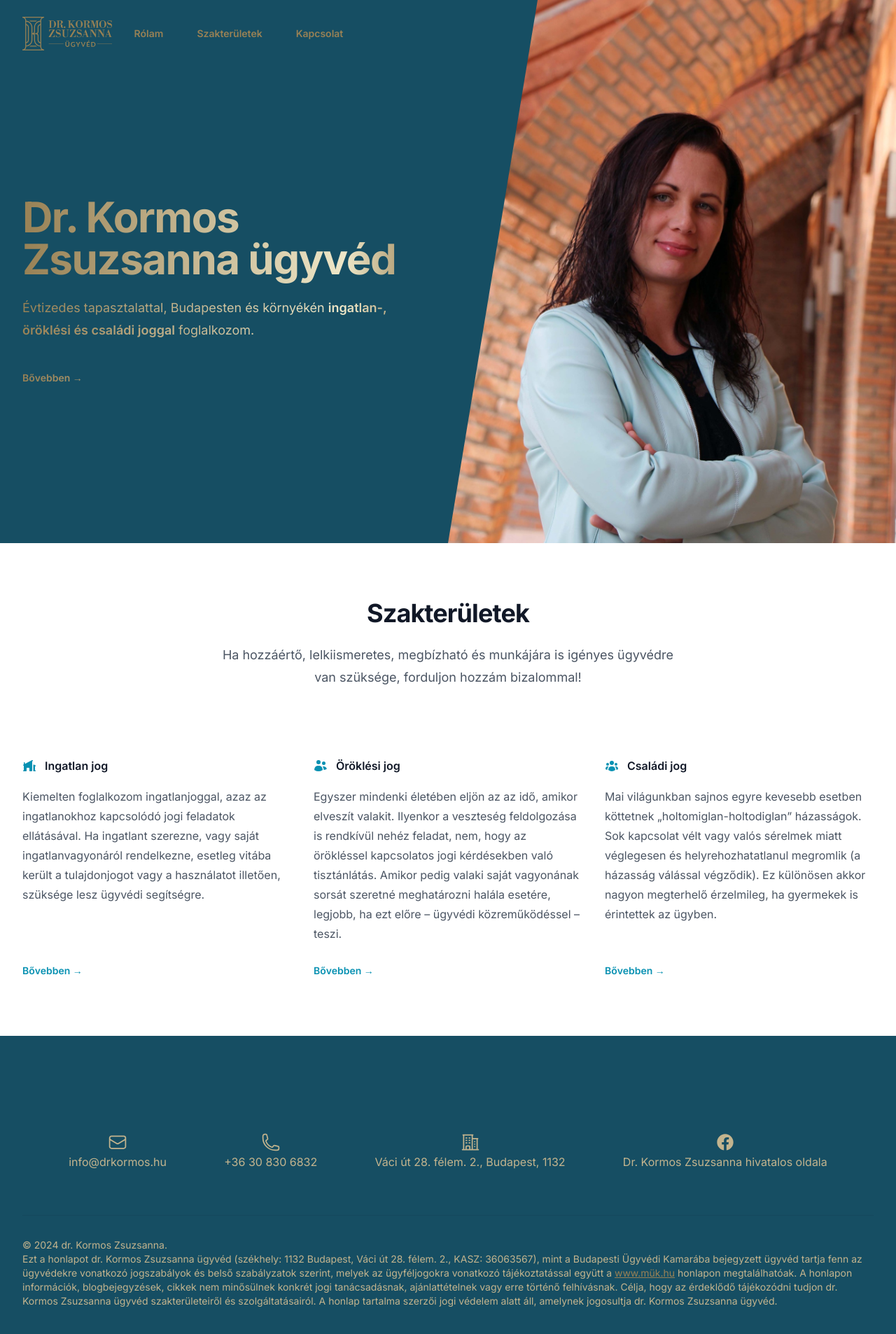
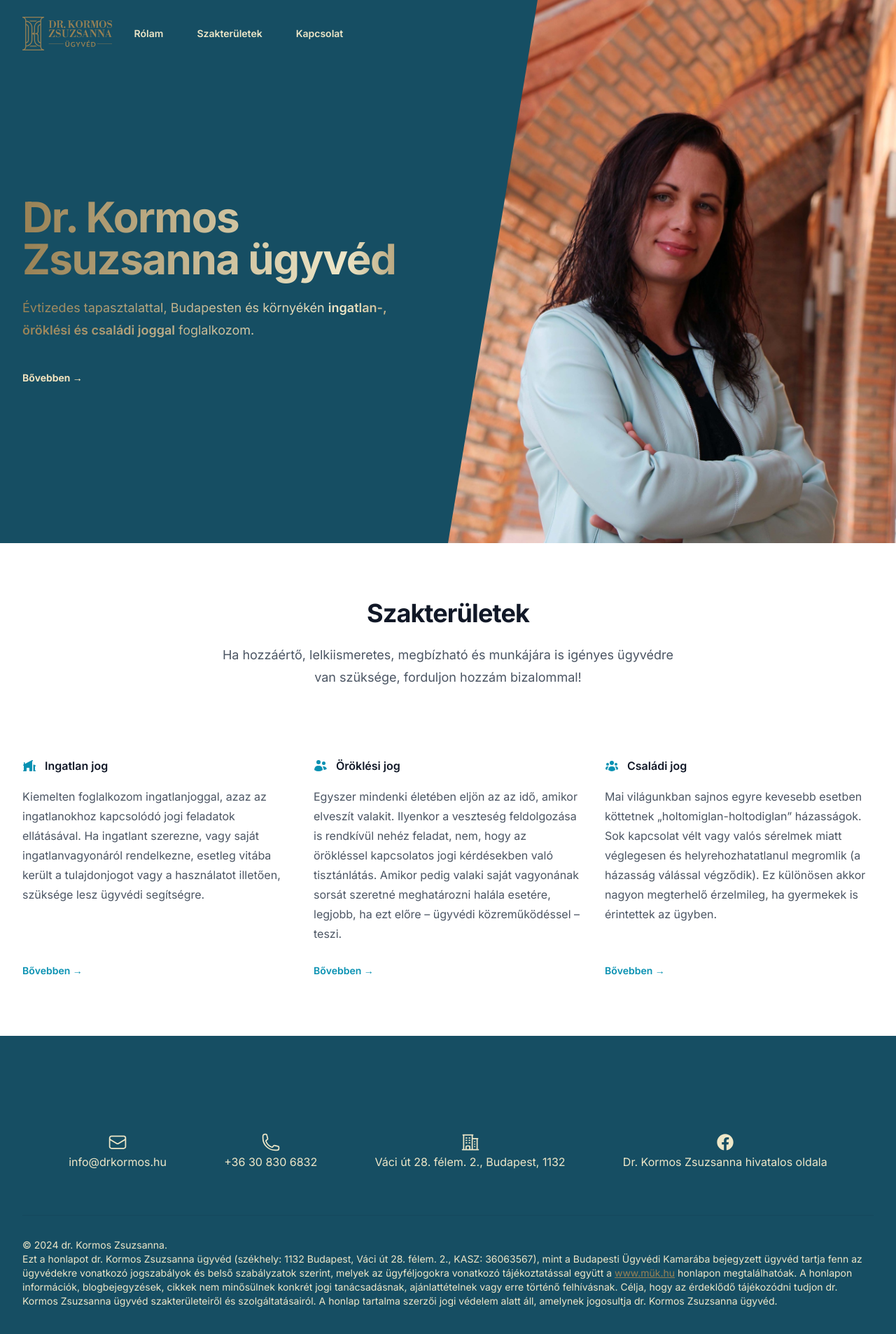
Before and after one commit to gabordobrei/drkormos.hu, a Next.js app: page / in a window 1280 px wide. Shown: the top 1906 px of the page at 70% size. Built offline with nearby package versions, Linux system fonts and the light colour scheme.

Commit message:
Make nav links more readable

```diff
--- a/src/app/(components)/Footer.tsx
+++ b/src/app/(components)/Footer.tsx
@@ -33,13 +33,12 @@ export default function Footer() {
     <footer className="bg-cyan-900">
       <div className="mx-auto max-w-7xl overflow-hidden px-6 py-20 sm:py-24 lg:px-8">
         <div className="mt-10 flex flex-wrap justify-evenly gap-4">
-          {/* <div className="mt-10 grid gap-2 sm:grid-cols-2 md:grid-cols-4"> */}
           {navigation.contact.map(it => (
             <div key={it.name} className="flex justify-center text-center">
               <a
                 title={it.name + ': ' + it.link.title}
                 href={it.link.href}
-                className="group flex flex-col items-center text-[#c3b48e]"
+                className="group flex flex-col items-center text-[#eee7c8]"
               >
                 <span className="sr-only">{it.name}</span>
                 <it.icon className="h-8 w-7 group-hover:text-[#988155]" aria-hidden="true" />
@@ -49,8 +48,8 @@ export default function Footer() {
           ))}
         </div>
         <div className="mt-16 border-t border-gray-900/10 pt-8">
-          <p className="text-sm leading-5 text-[#c3b48e]">&copy; {new Date().getUTCFullYear()} dr. Kormos Zsuzsanna.</p>
-          <p className="text-sm leading-5 text-[#c3b48e]">
+          <p className="text-sm leading-5 text-[#eee7c8]">&copy; {new Date().getUTCFullYear()} dr. Kormos Zsuzsanna.</p>
+          <p className="text-sm leading-5 text-[#eee7c8]">
             Ezt a honlapot dr. Kormos Zsuzsanna ügyvéd (székhely: 1132 Budapest, Váci út 28. félem. 2., KASZ: 36063567),
             mint a Budapesti Ügyvédi Kamarába bejegyzett ügyvéd tartja fenn az ügyvédekre vonatkozó jogszabályok és
             belső szabályzatok szerint, melyek az ügyféljogokra vonatkozó tájékoztatással együtt a{' '}
--- a/src/app/(components)/Header.tsx
+++ b/src/app/(components)/Header.tsx
@@ -12,7 +12,7 @@ const navigation = [
   { name: 'Kapcsolat', href: '/kapcsolat' }
 ];
 
-export default function Header() {
+export default function Header({ light }: { light?: boolean } = { light: false }) {
   const [mobileMenuOpen, setMobileMenuOpen] = useState(false);
 
   return (
@@ -41,7 +41,9 @@ export default function Header() {
             <Link
               key={item.name}
               href={item.href}
-              className="text-sm font-semibold leading-6 text-[#988155] hover:text-[#c3b48e]"
+              className={`text-sm font-semibold leading-6 ${
+                light ? 'text-[#eee7c8] hover:text-[#988155]' : 'text-[#988155] hover:text-[#988155]/80'
+              }`}
             >
               {item.name}
             </Link>
--- a/src/app/page.tsx
+++ b/src/app/page.tsx
@@ -8,7 +8,7 @@ import profile from '@/../public/profile.jpg';
 export default function Landing() {
   return (
     <>
-      <Header />
+      <Header light />
 
       <main className="bg-white">
         <Hero />
@@ -42,7 +42,7 @@ function Hero() {
                 <strong className="font-semibold">ingatlan-, öröklési és családi joggal</strong> foglalkozom.
               </p>
               <div className="mt-10 flex items-center gap-x-6">
-                <Link href="/rolam" className="text-sm font-semibold leading-6 hover:text-[#c3b48e]">
+                <Link href="/rolam" className="text-sm font-semibold leading-6 text-[#eee7c8] hover:text-[#988155]">
                   Bővebben <span aria-hidden="true">→</span>
                 </Link>
               </div>
```
